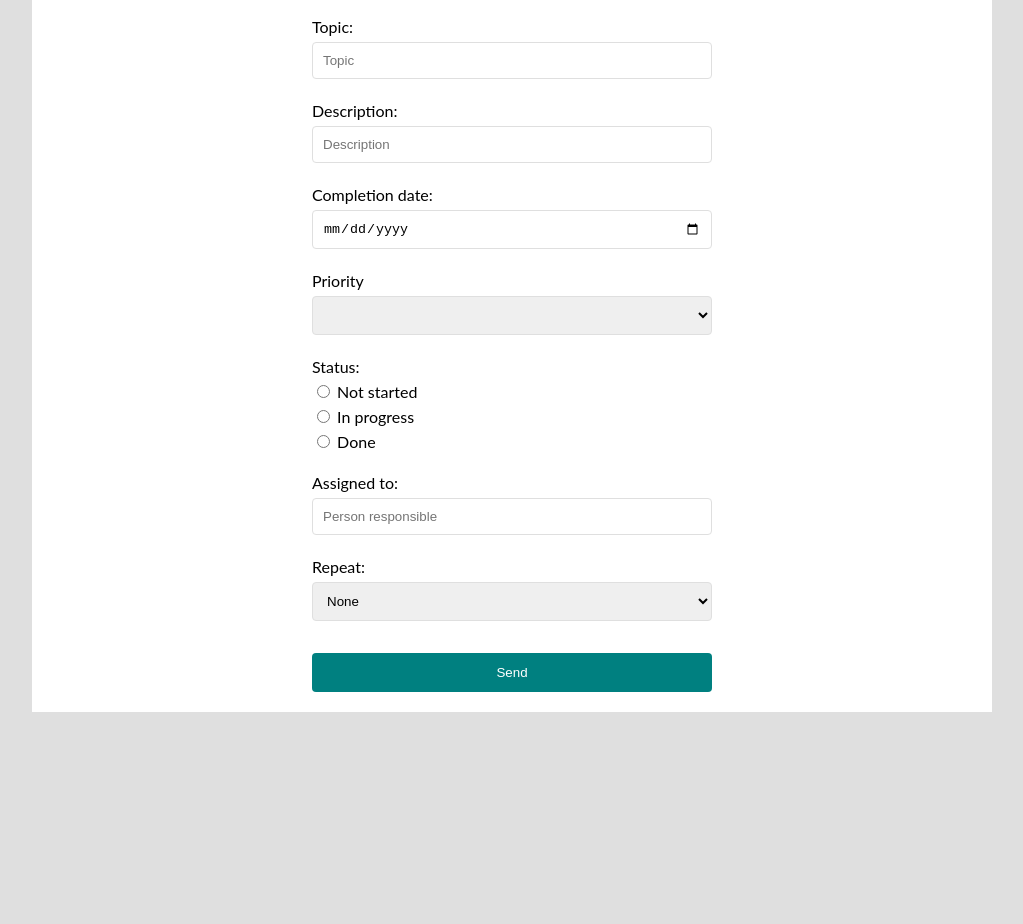
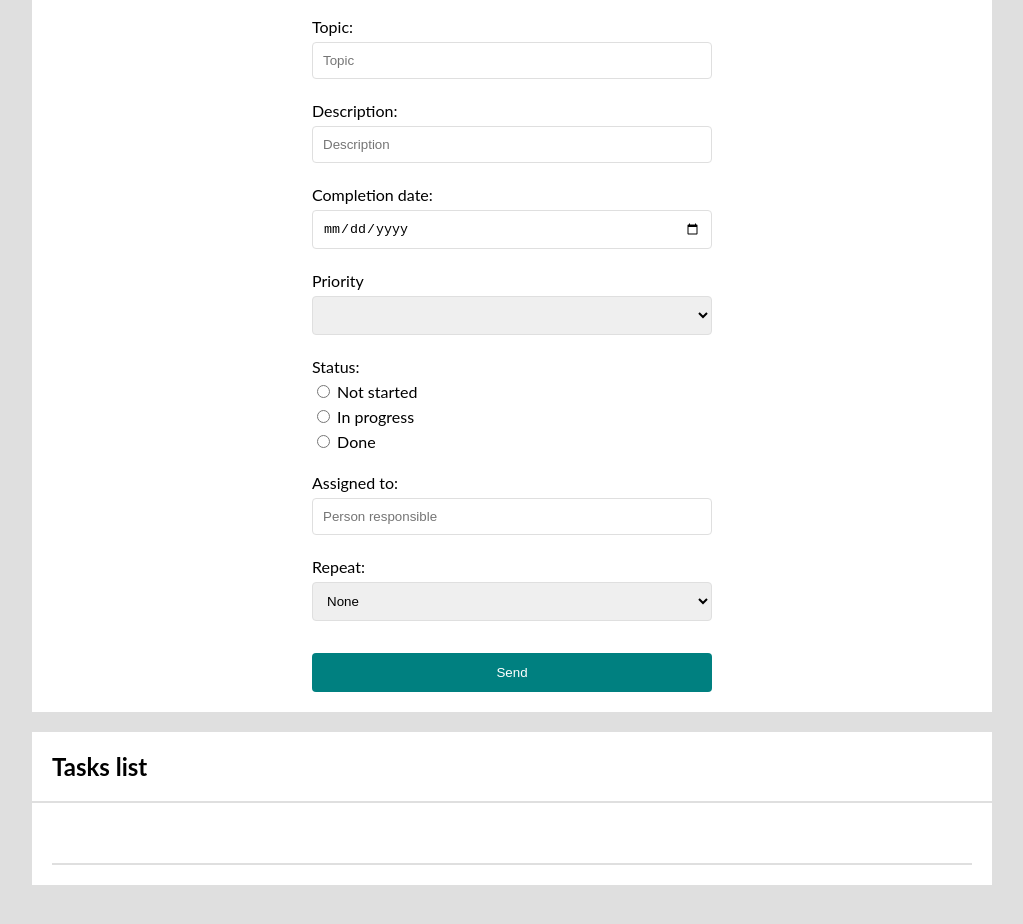
Before and after one commit to AngelikaMallek/formProjekt, a website built with Vite: page index.html in a window 1280 px wide. Shown: the part 176-1100 px from the top of the page, without its empty margins (128-1151 px from the left). Before the commit the page ends 928 px from the top, so only its background shows below. Built offline with nearby package versions, Linux system fonts and the light colour scheme.

Commit message:
added section tasks list

```diff
--- /dev/null
+++ b/CSS/list.css
@@ -0,0 +1,14 @@
+.list {
+    list-style-type: none;
+    padding: 20px;
+}
+
+.list__item {
+    display: grid;
+    grid-template-columns: auto 1fr auto;
+    align-items: center;
+    grid-gap: 10px;
+    border-bottom: 2px solid #dfdfdf;
+    padding: 10px;
+    word-break: break-word;
+}
--- a/index.html
+++ b/index.html
@@ -8,6 +8,7 @@
     <link rel="stylesheet" href="CSS/form.css">
     <link rel="stylesheet" href="CSS/style.css">
     <link rel="stylesheet" href="CSS/section.css">
+    <link rel="stylesheet" href="CSS/list.css">
     <script type="module" src="src/main.js"></script>
     <title>Form App</title>
   </head>
@@ -78,9 +79,15 @@
                   </select>
                 </label>
                 <div class="errors" data-input="repeat"></div>
-            </div>
-            <button class="form__button" type="submit">Send</button>
+              </div>
+              <button class="form__button" type="submit">Send</button>
             </form>
+        </section>
+        <section class="section">
+            <h2 class="section__heading">Tasks list</h2>
+            <ul class="list">
+              <li class="list__item"></li>
+            </ul>
         </section>
     </div>
   </body>
```
